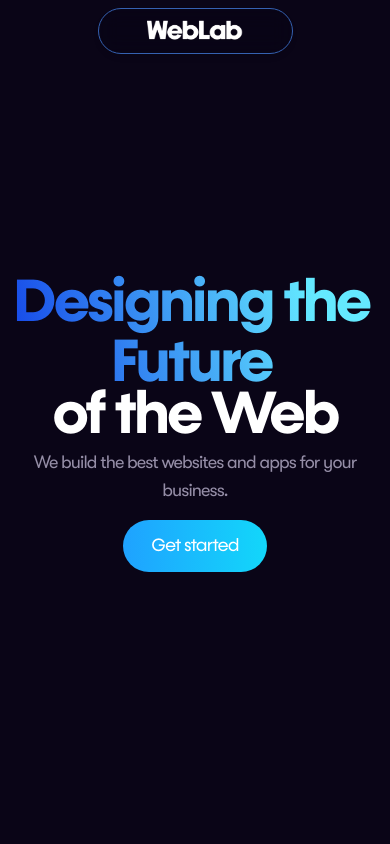
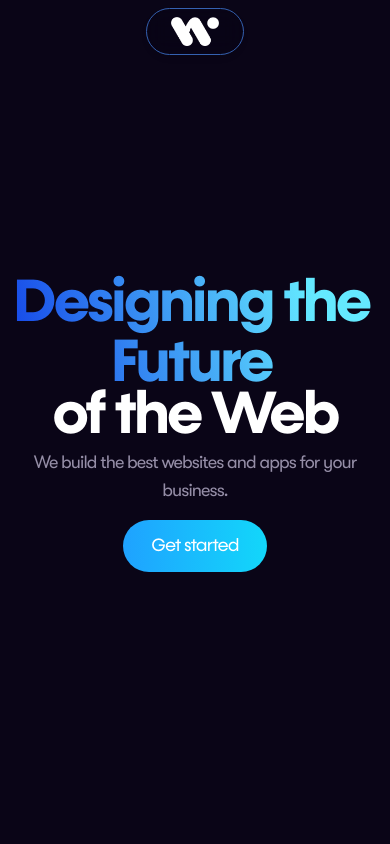
Before and after one commit to jdecheverri47/weblab_framer, a Next.js app: page / in a window 390 px wide. Shown: the top 844 px of the page. Built offline with nearby package versions, Linux system fonts and the light colour scheme.

Commit message:
Refactor footer and header styles

```diff
--- a/components/sections/Footer.jsx
+++ b/components/sections/Footer.jsx
@@ -10,14 +10,21 @@ function Footer() {
             alt="logo"
             width={2563}
             height={614}
-            className={`w-[6rem]`}
+            className="w-[6rem]"
           />
+
+
+
           <div className="flex gap-8">
             <a>
-              <p className="text-white text-sm md:text-lg mt-5">Privacy Policy</p>
+              <p className="text-white text-sm md:text-lg mt-5">
+                Privacy Policy
+              </p>
             </a>
             <a>
-              <p className="text-white text-sm md:text-lg mt-5">Terms of Service</p>
+              <p className="text-white text-sm md:text-lg mt-5">
+                Terms of Service
+              </p>
             </a>
           </div>
           <p className="text-white text-sm md:text-lg mt-5">
@@ -26,7 +33,6 @@ function Footer() {
         </div>
         <div className="col-start-9 col-span-2 mt-5">
           <div className="flex gap-8 mt-5 justify-center items-center w-full md:items-start">
-
             <a href="https://twitter.com/weblabcreative">
               <Image
                 src="/images/x.png"
--- a/components/sections/PricingSection.jsx
+++ b/components/sections/PricingSection.jsx
@@ -27,7 +27,7 @@ function PricingSection() {
           </motion.p>
         </div>
 
-        <div className="flex lg:flex-row flex-col justify-center items-center gap-8 pt-10 px-5">
+        <div className="flex lg:flex-row flex-col justify-center items-center gap-8 pt-10 ">
           <motion.div
             initial={{ opacity: 0, x: -50 }}
             whileInView={{ opacity: 1, x: 0 }}
--- a/components/sections/SecondSection.jsx
+++ b/components/sections/SecondSection.jsx
@@ -105,7 +105,7 @@ function SecondSection() {
               </p>
             </motion.div>
           </div>
-          <div className="w-full px-10 flex flex-col md:flex-row gap-8 pt-8 lg:justify-center lg:items-center">
+          <div className="w-full px-5 flex flex-col md:flex-row gap-8 pt-8 lg:justify-center lg:items-center">
             <motion.div
               initial={{ opacity: 0, x: -80, y: 80 }}
               whileInView={{ opacity: 1, x: 0, y: 0 }}
@@ -194,7 +194,7 @@ function SecondSection() {
             </motion.div>
           </div>
 
-          <div className="w-full h-fit px-10 flex flex-col md:flex-row gap-8 pt-6 lg:justify-center lg:items-center">
+          <div className="w-full h-fit px-5 flex flex-col md:flex-row gap-8 pt-6 lg:justify-center lg:items-center">
             <motion.div
               initial={{ opacity: 0, x: -80, y: 80 }}
               whileInView={{ opacity: 1, x: 0, y: 0 }}
--- a/components/ui/Header.jsx
+++ b/components/ui/Header.jsx
@@ -24,34 +24,37 @@ function Header() {
       id: 4,
       text: "Pricing",
       dataName: "pricing",
-    }
+    },
   ];
 
   return (
-    <header
-      className={`text-white walsheim fixed w-full z-30`}
-    >
+    <header className={`text-white walsheim fixed w-full z-30`}>
       <motion.nav
         initial={{ opacity: 0, y: -20 }}
         animate={{ opacity: 1, y: 0 }}
         transition={{ duration: 2, delay: 2 }}
-
-        className={`w-1/2 flex px-2 justify-center lg:justify-between items-center stroke mx-auto border border-[#3561b1] rounded-full py-2 backdropp mt-2 shadow-md`}
+        className={`w-1/4 lg:w-1/2 flex px-2 justify-center lg:justify-between items-center stroke mx-auto border border-[#3561b1] rounded-full py-2 backdropp mt-2 shadow-md`}
       >
-        <a href="/" >
+        <a href="/">
           <Image
             src="/images/weblab_light.png"
             alt="logo"
             width={2563}
             height={614}
             priority={true}
-            className={`w-[6rem] lg:pl-4`}
+            className={`w-[6rem] lg:pl-4 lg:block hidden`}
           />
         </a>
 
-        <ul
-          className={`lg:flex items-center space-x-8 hidden px-4`}
-        >
+        <Image
+          src="/images/logo_image_light.png"
+          alt="logo"
+          width={348}
+          height={212}
+          className="w-[3rem] lg:hidden"
+        />
+
+        <ul className={`lg:flex items-center space-x-8 hidden px-4`}>
           {menuItems.map((item) => (
             <li key={item.id}>
               <a href={`#${item.dataName}`}>
@@ -64,8 +67,10 @@ function Header() {
           <span className="bubble"></span>
         </ul>
 
-
-        <a className="hidden lg:block text-white px-6 py-2 rounded-full gradient_button_navbar hover:text-opacity-60 transition-all duration-300 ease-in-out text-md tracking-tighter" href='#contact'>
+        <a
+          className="hidden lg:block text-white px-6 py-2 rounded-full gradient_button_navbar hover:text-opacity-60 transition-all duration-300 ease-in-out text-md tracking-tighter"
+          href="#contact"
+        >
           Contact Us
         </a>
       </motion.nav>
```
Also changed, not shown: public/images/logo_image_light.png (added).
